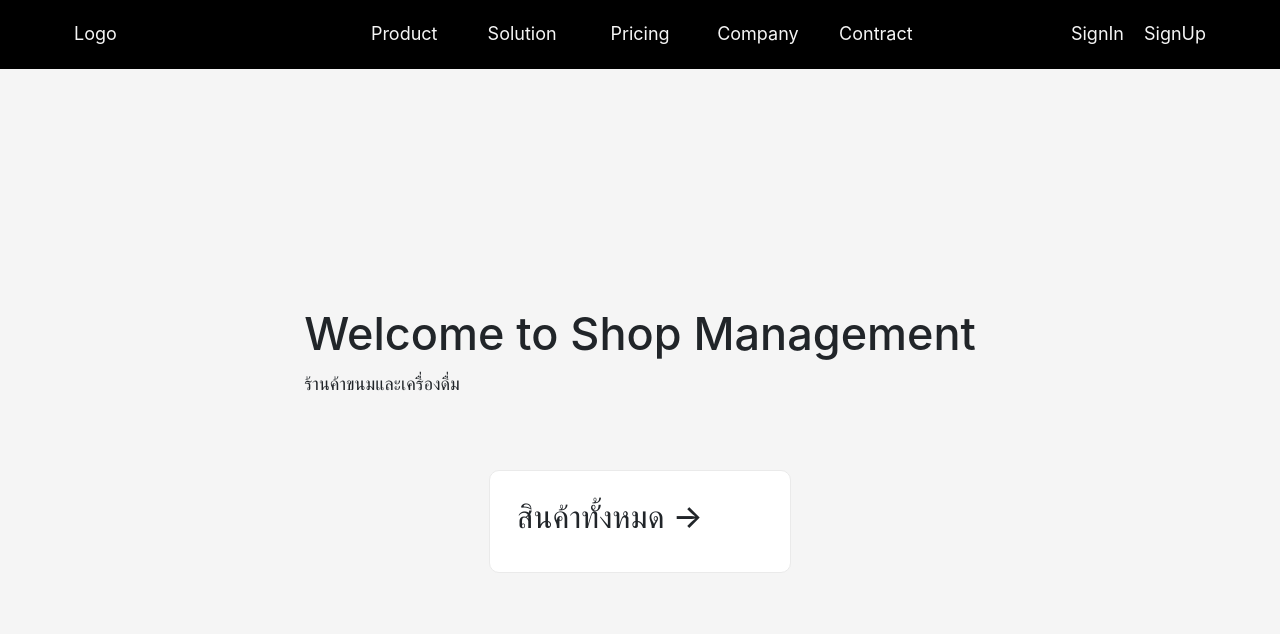
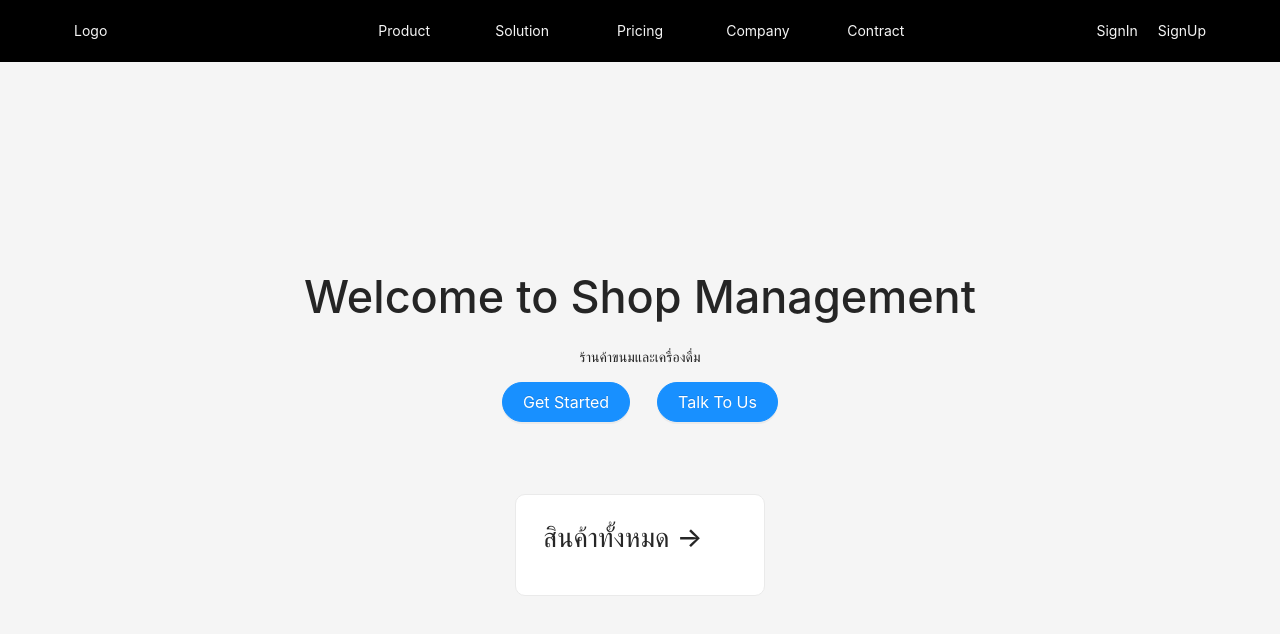
Before and after one commit to byteties/ui-next-starter, a Next.js app: page / in a window 1280 px wide. Shown: the top 634 px of the page. Built offline with nearby package versions, Linux system fonts and the light colour scheme.

Commit message:
add antd and try to use

```diff
--- a/components/Layout.js
+++ b/components/Layout.js
@@ -1,10 +1,12 @@
+import { Button } from 'antd'
 import styles from '../styles/components/layout.module.scss'
+
 
 export default function Layout({ children }) {
   return (
     <>
     <div className={styles.container}>
-      <main >
+      <div className={styles.main}>
         <h1 >
           <a>Welcome to Shop Management</a>
         </h1>
@@ -12,13 +14,20 @@ export default function Layout({ children }) {
         <p >
           ร้านค้าขนมและเครื่องดื่ม
         </p>
-
+        <div className="row">
+          <div className="col">
+            <Button type="primary" shape="round" size="large">Get Started</Button>
+          </div>
+          <div className="col">
+            <Button type="primary" shape="round" size="large">Talk To Us</Button>
+          </div>
+        </div>
         <div className={styles.grid}>
             <a className={styles.card}>
-              <h3>สินค้าทั้งหมด &rarr;</h3>
+              <h4>สินค้าทั้งหมด &rarr;</h4>
             </a>
         </div>
-      </main>
+      </div>
     </div>
     </>
   )
--- a/package.json
+++ b/package.json
@@ -8,6 +8,7 @@
     "start": "next start"
   },
   "dependencies": {
+    "antd": "^4.15.0",
     "bootstrap": "^5.0.0-beta3",
     "next": "^10.0.0",
     "react": "17.0.1",
--- a/pages/_app.js
+++ b/pages/_app.js
@@ -1,5 +1,6 @@
 import 'bootstrap/dist/css/bootstrap.css'
 import '../styles/global.css'
+import 'antd/dist/antd.css';
 
 export default function App({ Component, pageProps }) {
   return <Component {...pageProps} />
--- a/pages/index.js
+++ b/pages/index.js
@@ -1,6 +1,7 @@
 import Head from 'next/head'
 import Layout from '../components/Layout'
 import Header from '../components/Header'
+
 export default function Home() {
   return (
     <>
--- a/styles/components/layout.module.scss
+++ b/styles/components/layout.module.scss
@@ -1,5 +1,6 @@
 .container {
   min-height: 95vh;
+  min-width: 100vw;
   padding: 0 0.5rem;
   display: flex;
   flex-direction: column;
@@ -9,6 +10,8 @@
 }
 
 .main {
+  width: 100%;
+  height: 100%;
   padding: 5rem 0;
   flex: 1;
   display: flex;
```
